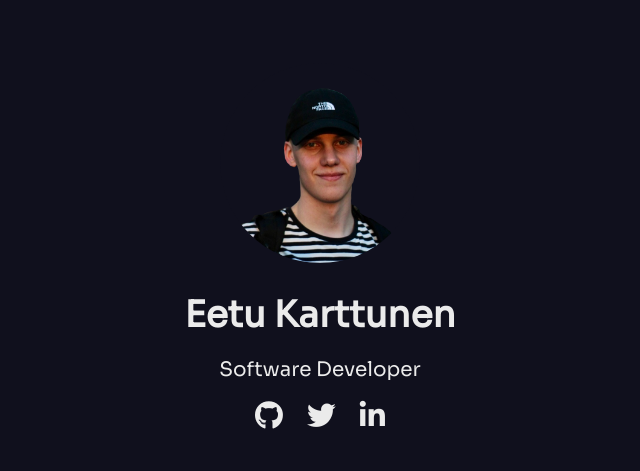
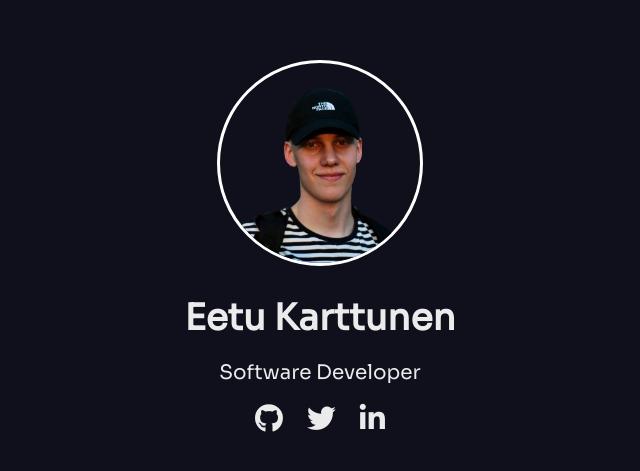
Before and after one commit to eetukarttunen/eetu-karttunen-portfolio, a React (Create React App) app: page / in a window 1280 px wide. Shown: the part 153-624 px from the top of the page, without its empty margins (320-960 px from the left). Built offline with nearby package versions, Linux system fonts and the light colour scheme.

Commit message:
added new white image border

```diff
--- a/src/Components/Intro.css
+++ b/src/Components/Intro.css
@@ -13,6 +13,7 @@
   margin-top: 50px;
   object-fit: cover;
   margin: 0;
+  border: 3px solid white;
 }
 
 .profile-name {
```
